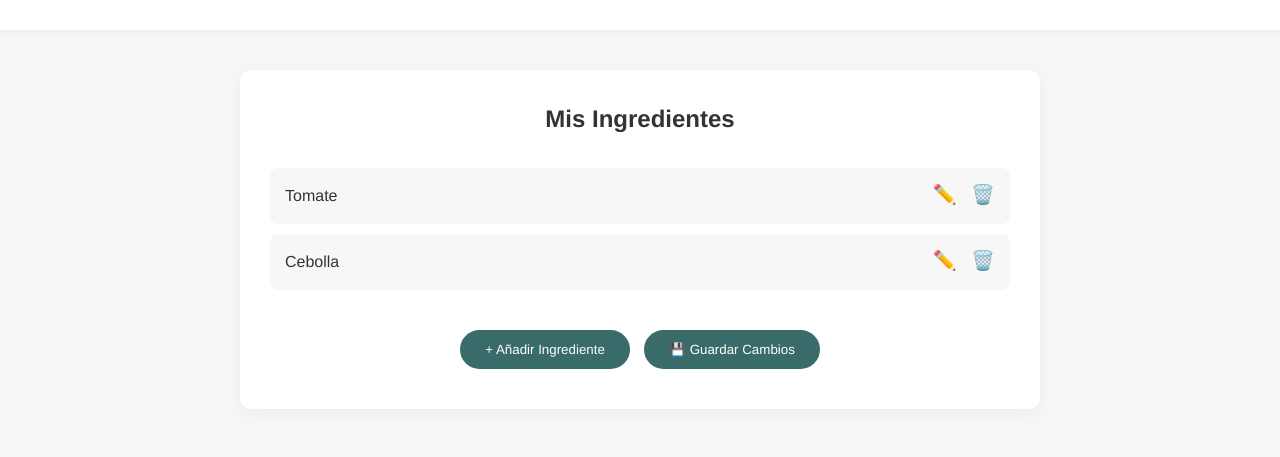
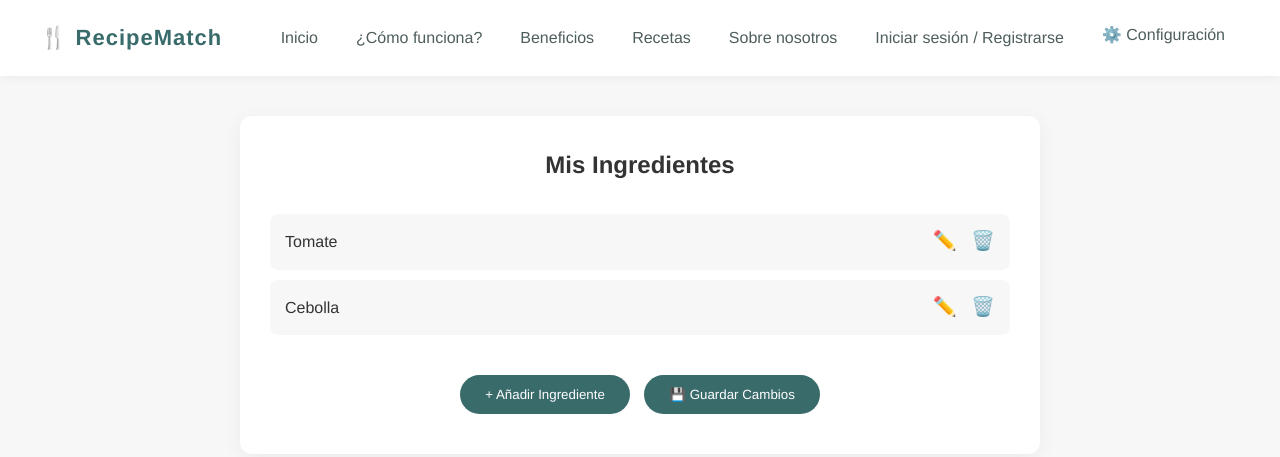
Before and after one commit to YesicaCausado/PROYECTO, a website: page mis-ingredientes.html in a window 1280 px wide. Drawn offline with Linux system fonts and the light colour scheme.

Commit message:
Update mis-ingredientes.html

```diff
--- a/mis-ingredientes.html
+++ b/mis-ingredientes.html
@@ -8,7 +8,25 @@
 </head>
 <body>
     <header>
-        <!-- Mismo header que en index.html -->
+        <div class="logo">🍴 RecipeMatch</div>
+        <nav class="nav-links">
+    <a href="#inicio">Inicio</a>
+    <a href="#como-funciona">¿Cómo funciona?</a>
+    <a href="#beneficios">Beneficios</a>
+    <a href="#destacadas">Recetas</a>
+    <a href="#sobre-nosotros">Sobre nosotros</a>
+    <a href="login.html#login">Iniciar sesión / Registrarse</a>
+    <!-- Nuevo menú desplegable -->
+    <div class="dropdown">
+        <button class="dropdown-btn">⚙️ Configuración</button>
+        <div class="dropdown-content">
+            <a href="#perfil">Mi perfil</a>
+            <a href="#notificaciones">Notificaciones</a>
+            <a href="#privacidad">Privacidad</a>
+            <a href="#cerrar-sesion">Cerrar sesión</a>
+        </div>
+    </div>
+</nav>
     </header>
 
     <section class="ingredientes-section">
```
